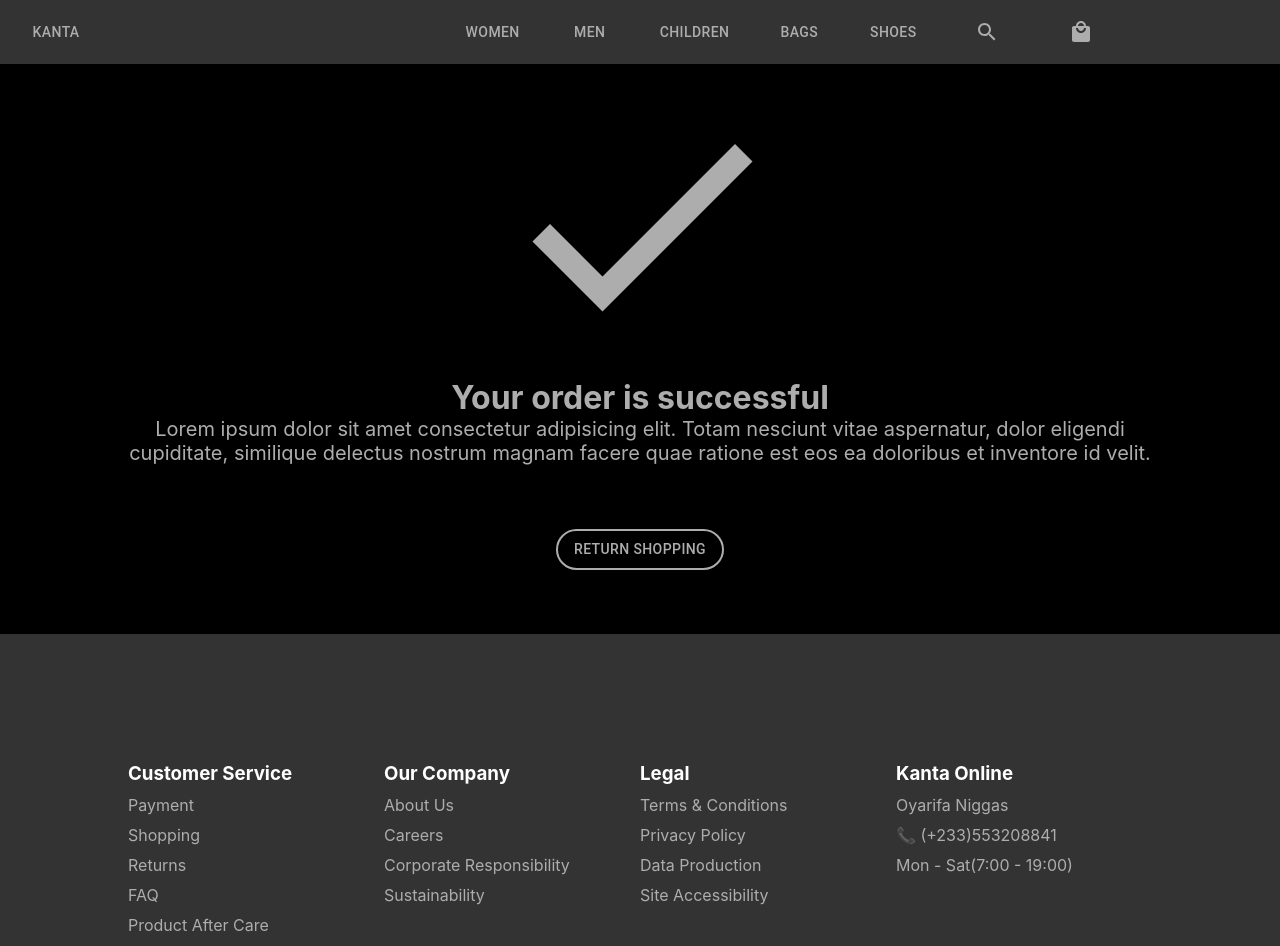
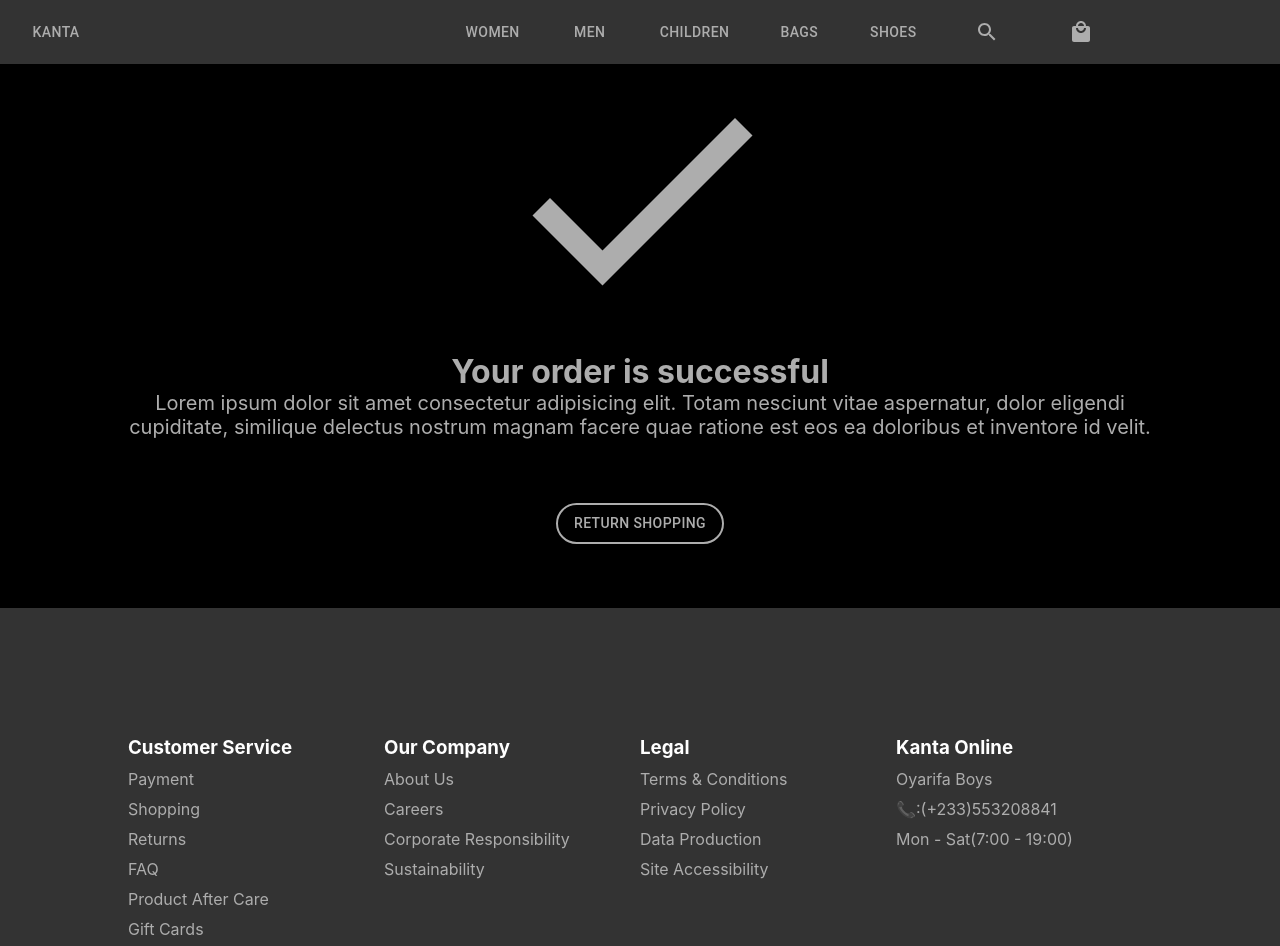
Before and after one commit to 1nusah/kanta-online, a React (Create React App) app: page /success in a window 1280 px wide. Shown: the top 946 px of the page. Built offline with nearby package versions, Linux system fonts and the light colour scheme.

Commit message:
change in footer component

```diff
--- a/src/components/footer/Footer.js
+++ b/src/components/footer/Footer.js
@@ -53,8 +53,8 @@
 					<h3>Kanta Online</h3>
 				</div>
 				<div className="footer_item">
-					<p>Oyarifa Niggas</p>
-					<p>📞 (+233)553208841</p>
+					<p>Oyarifa Boys</p>
+					<p>📞:(+233)553208841</p>
 					<p>Mon - Sat(7:00 - 19:00)</p>
 				</div>
 			</Grid>
--- a/src/components/orderPage/OrderSuccess.css
+++ b/src/components/orderPage/OrderSuccess.css
@@ -2,6 +2,6 @@
 	background-color: black;
 	color: #adadad;
 	text-align: center;
-	padding-top: 5%;
+	padding-top: 3%;
 	padding-bottom: 5%;
 }
--- a/src/components/orderPage/OrderSuccess.js
+++ b/src/components/orderPage/OrderSuccess.js
@@ -4,6 +4,7 @@
 // import CheckCircleIcon from '@material-ui/icons/CheckCircle';
 import DoneIcon from '@material-ui/icons/Done';
 import Button from '@material-ui/core/Button';
+import { Link } from 'react-router-dom';
 const OrderSuccess = () => {
 	return (
 		<Grid container justify="center" alignItems="center">
@@ -25,6 +26,7 @@
 						</p>
 					</div>
 					<div style={{ paddingTop: '5%' }}>
+						<Link to="/" style={{ textDecoration: 'none' }}>
 							<Button
 								variant="contained"
 								style={{
@@ -36,6 +38,7 @@
 							>
 								Return Shopping
 							</Button>
+						</Link>
 					</div>
 				</Grid>
 			</Grid>
```
Lines whose indentation alone changed are shown as unchanged.
